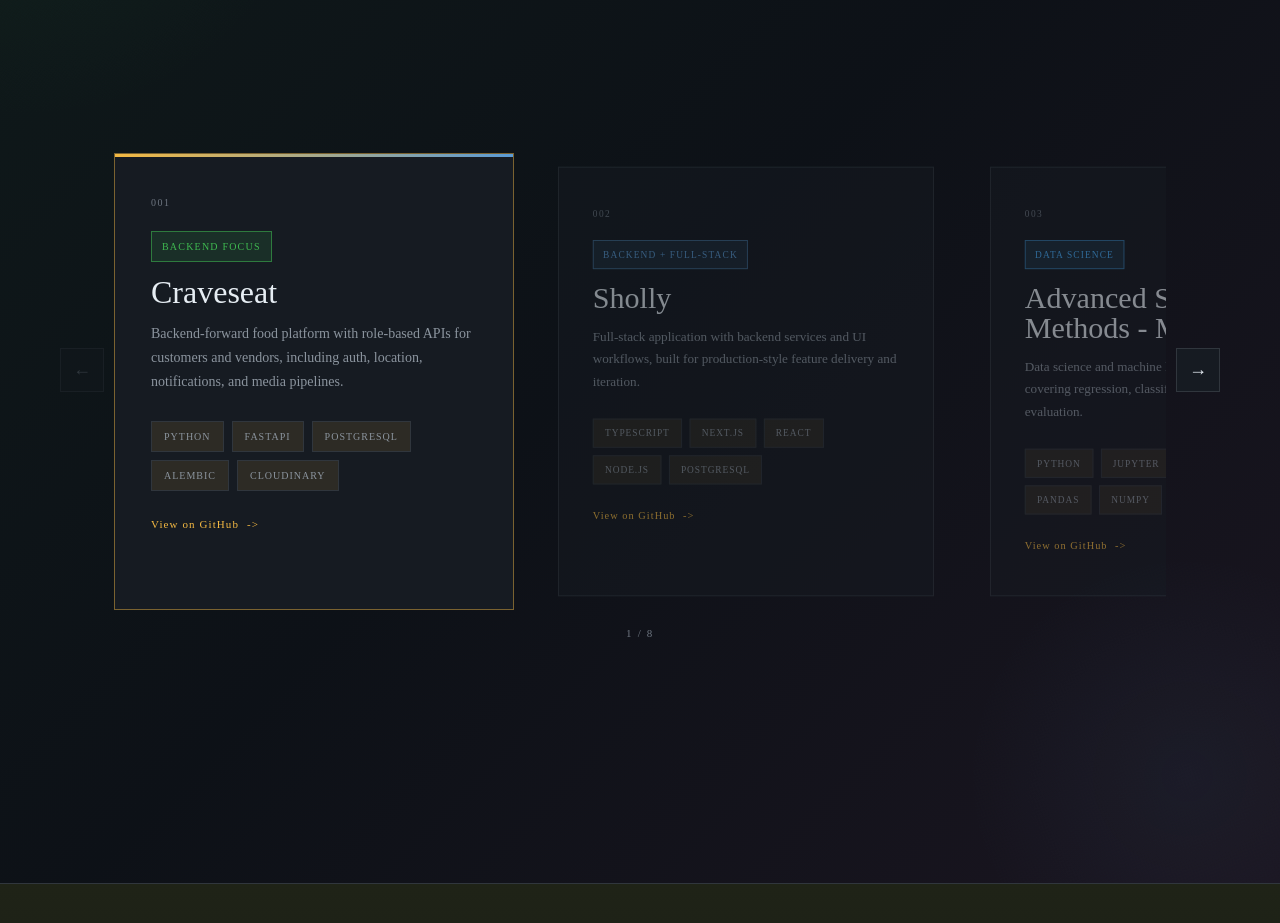
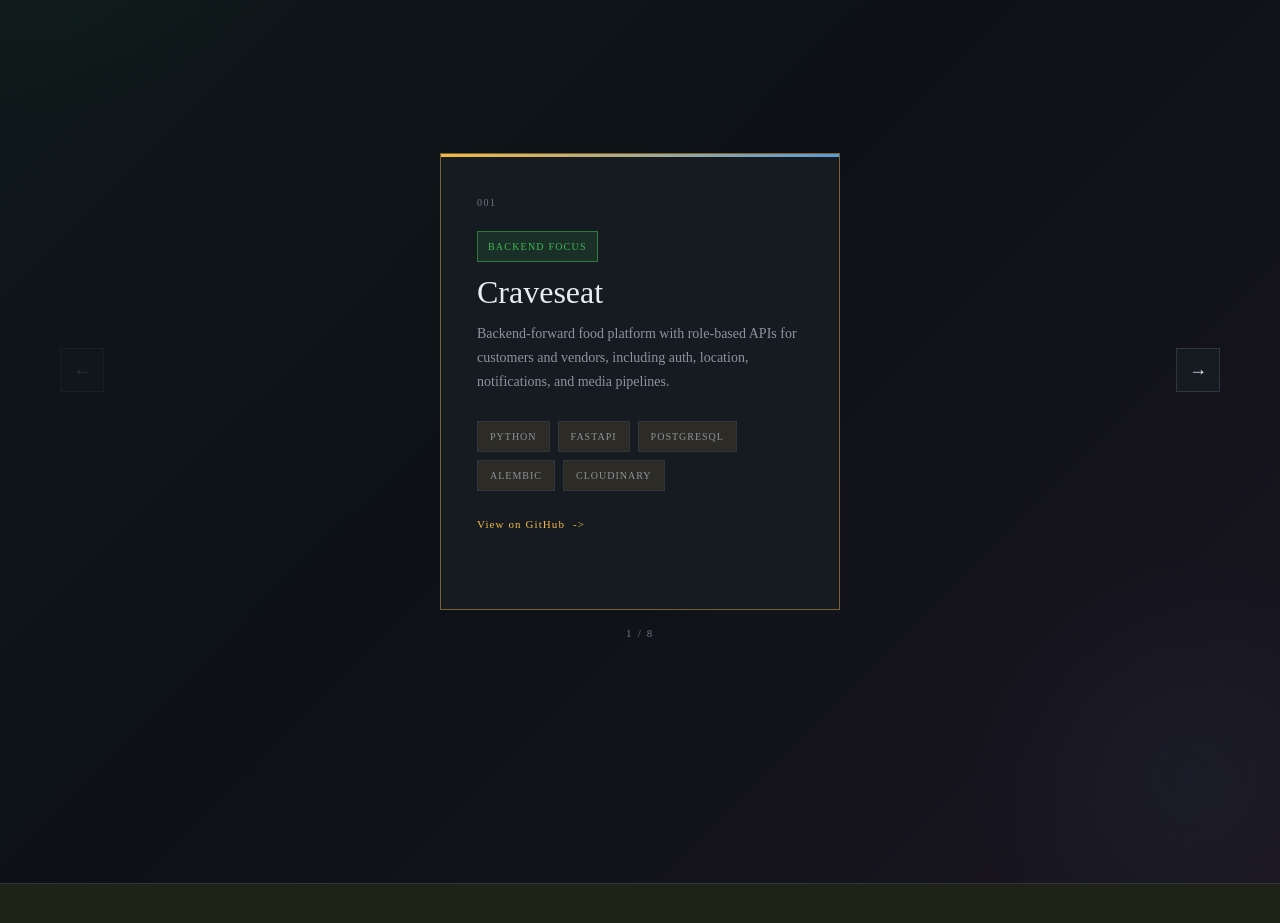
Before and after one commit to OlaYK/portfolio, a Next.js app: page / in a window 1280 px wide. Shown: the part 1940-2863 px from the top of the page. Built offline with nearby package versions, Linux system fonts and the light colour scheme; no server answers.

Commit message:
feat: add initial global CSS including theme variables, base styles, and layout for main sections.

```diff
--- a/app/globals.css
+++ b/app/globals.css
@@ -573,6 +573,8 @@
 
 .projects-viewport {
   overflow: hidden;
+  width: var(--project-card-width);
+  margin: 0 auto;
 }
 
 .projects-side-btn {
```
